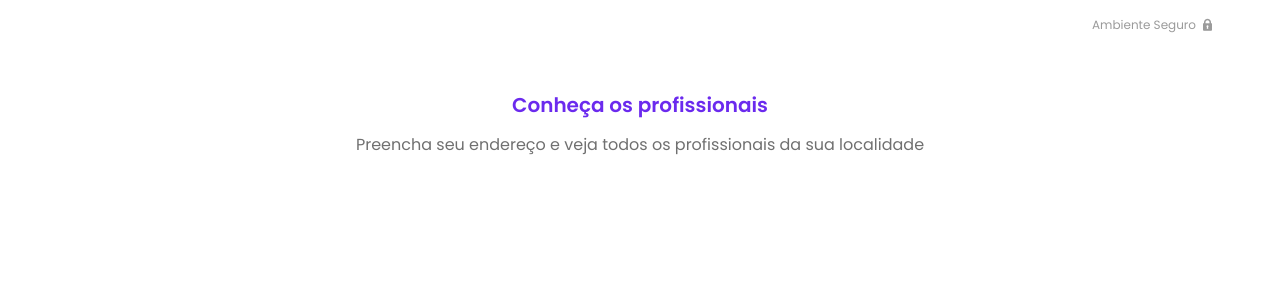
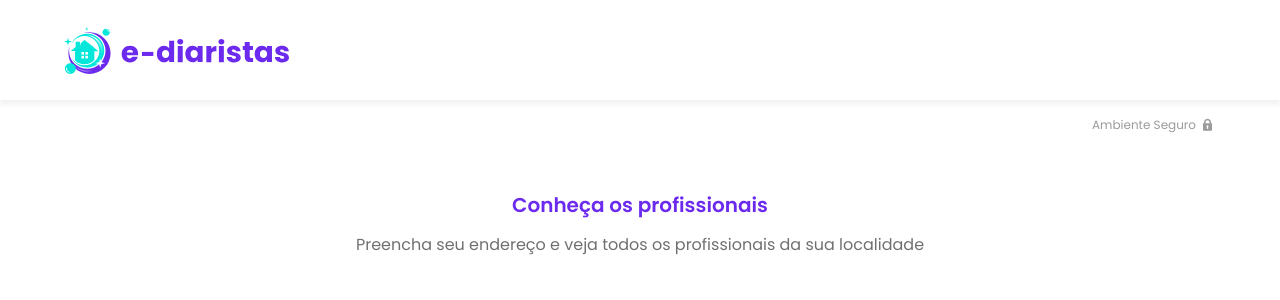
Before and after one commit to FlaviodosSantos/treinaweb-workshop-multistack-react, a Next.js app: page / in a window 1280 px wide. Shown: the top 300 px of the page. Built offline with nearby package versions, Linux system fonts and the light colour scheme.

Commit message:
componente Toolbar

```diff
--- a/src/pages/_app.tsx
+++ b/src/pages/_app.tsx
@@ -2,6 +2,7 @@
 import { ThemeProvider } from '@material-ui/core';
 import theme from 'ui/themes/theme';
 import Head from 'next/head';
+import Header from 'ui/components/surfaces/Header/Header';
 
 function MyApp({ Component, pageProps }) {
   return (
@@ -18,6 +19,7 @@
         />
       </Head>
       <ThemeProvider theme={ theme } >
+        <Header />
         <Component {...pageProps} />
       </ThemeProvider>
     </>
--- /dev/null
+++ b/src/ui/components/surfaces/Header/Header.style.tsx
@@ -0,0 +1,29 @@
+import { experimentalStyled as styled } from '@material-ui/core';
+import { AppBar } from '@material-ui/core';
+
+export const HeaderAppBar = styled( AppBar )`
+    background-color: ${({ theme }) => theme.palette.background.paper};
+    box-shadow: 0px 5px 4px rgba(0, 0, 0, 0.05);
+
+    ${({theme}) => theme.breakpoints.up('md') } {
+        .MuiToolbar-root {
+            height: 100px;
+        }
+    }
+
+    ${({theme}) => theme.breakpoints.down('md') } {
+        .MuiToolbar-root {
+            display: flex;
+            justify-content: center;
+        }
+    }
+`;
+
+export const HeaderLogo = styled( 'img' )`
+    height: 25px;
+
+    ${({theme}) => theme.breakpoints.up('md') } {
+        height: 47px;
+    }
+
+`;
--- /dev/null
+++ b/src/ui/components/surfaces/Header/Header.tsx
@@ -0,0 +1,15 @@
+import React from 'react';
+import { HeaderAppBar, HeaderLogo } from './Header.style';
+import { Toolbar, Container } from '@material-ui/core';
+
+const Header: React.FC = () => {
+    return (
+        <HeaderAppBar position={ 'sticky' }>
+            <Toolbar component={Container} >
+                <HeaderLogo src={ '/img/logos/logo.svg' } alt={ 'e-diaristas' } />
+            </Toolbar>
+        </HeaderAppBar>
+    );
+};
+
+export default Header;
```
